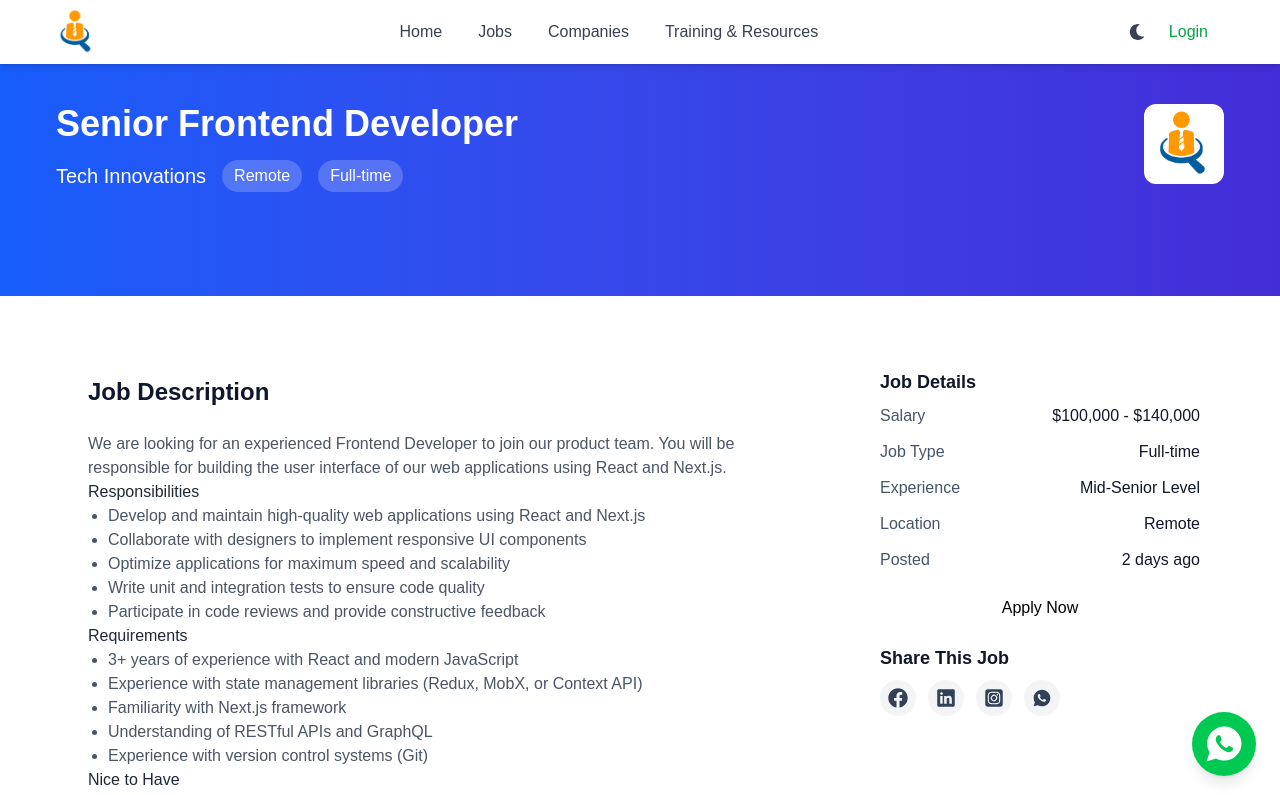
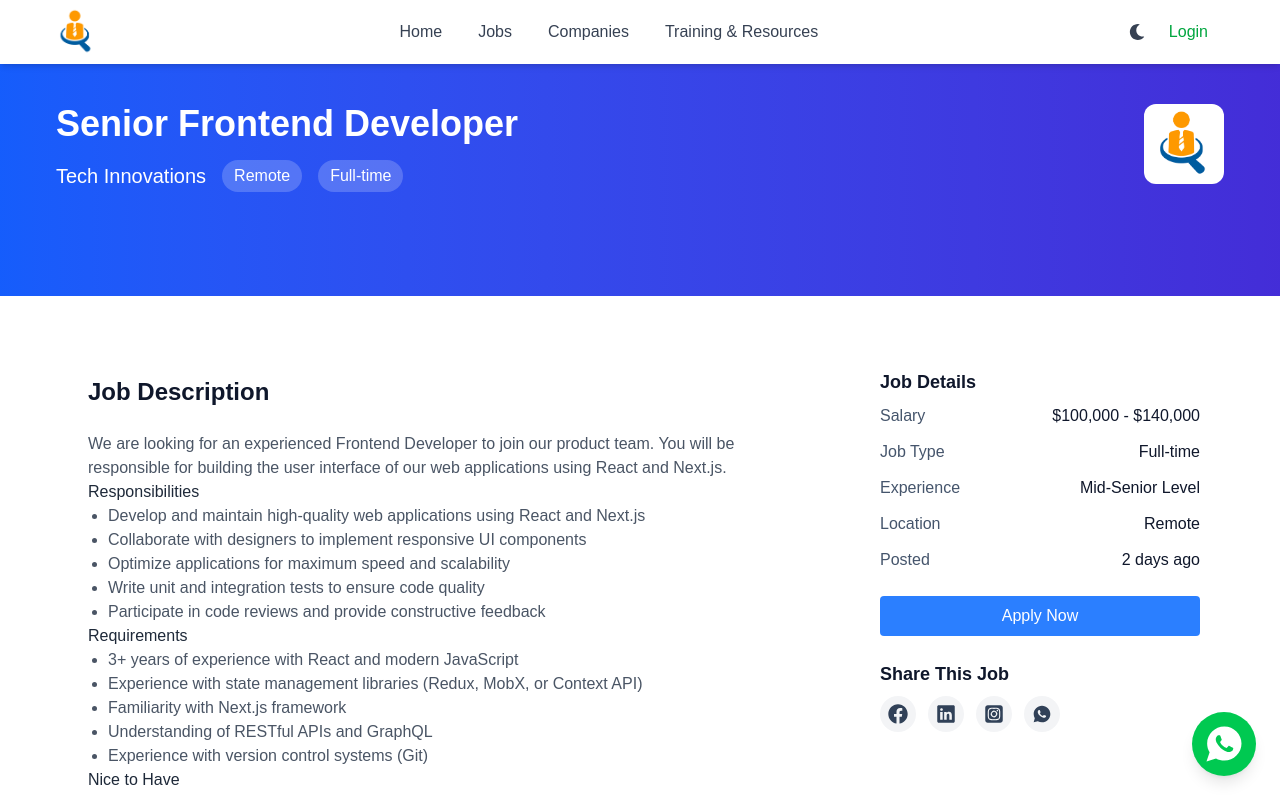
Before and after one commit to iamprabin-git/jobportal_nextjs, a Next.js app: page /jobs/1 in a window 1280 px wide. Shown: the top 795 px of the page. Built offline with nearby package versions, Linux system fonts and the light colour scheme.

Commit message:
chore:correction in job section
Signed-off-by: Prabin Dangol <dprabin23@gmail.com>

```diff
--- a/src/app/jobs/[id]/page.js
+++ b/src/app/jobs/[id]/page.js
@@ -1,8 +1,7 @@
 // src/app/jobs/[id]/page.jsx
 "use client";
 import { use } from 'react'; // Import the use hook
-import Header from '@/components/Header';
-import Footer from '@/components/Footer';
+
 import { jobs } from '@/data';
 import { notFound } from 'next/navigation';
 import { FaFacebook } from "react-icons/fa";
@@ -153,7 +152,7 @@ export default function JobDetailPage({ params }) {
                     </div>
                   </div>
 
-                  <button className="btn-primary w-full">Apply Now</button>
+                  <button className="bg-blue-500 hover:bg-blue-600 text-white py-2 px-4 rounded w-full cursor-pointer">Apply Now</button>
 
                   <div>
                     <h3 className="text-lg font-semibold text-slate-900 dark:text-white mb-2">Share This Job</h3>
```
